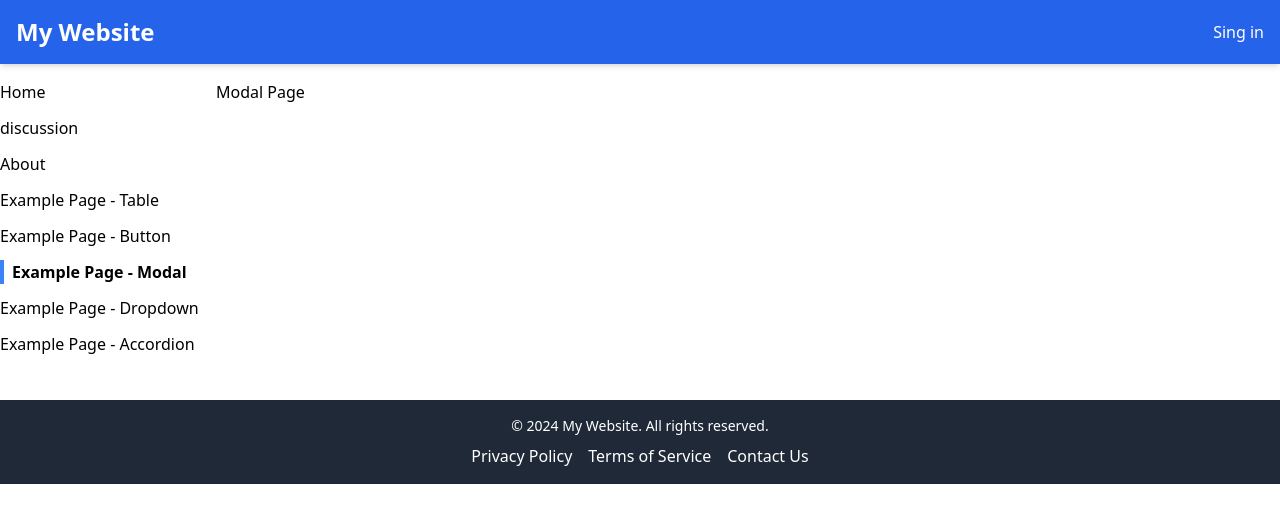
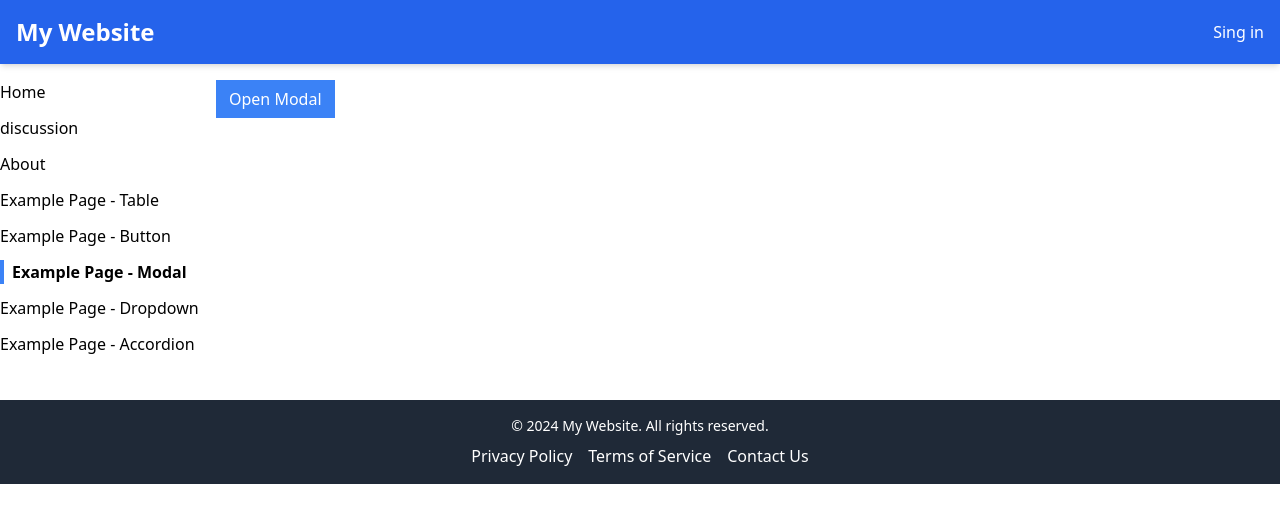
Before and after one commit to kirbeee/thu-senior-project, a React (Create React App) app in the folder client/: page /modal in a window 1280 px wide. Shown: the top 522 px of the page. Built offline with nearby package versions, Linux system fonts and the light colour scheme.

Commit message:
finish the modal example page

```diff
--- a/client/public/index.html
+++ b/client/public/index.html
@@ -39,5 +39,6 @@
       To begin the development, run `npm start` or `yarn start`.
       To create a production bundle, use `npm run build` or `yarn build`.
     -->
+  <div class="modal-container"></div>
   </body>
 </html>
--- /dev/null
+++ b/client/src/components/Modal.js
@@ -0,0 +1,30 @@
+import ReactDOM from "react-dom";
+import { useEffect } from "react";
+
+function Modal({ actionBar, children }) {
+    // When Modal is rendered, you can't scroll the page
+    useEffect(() => {
+        document.body.classList.add('overflow-hidden');
+
+        return () => {
+            document.body.classList.remove('overflow-hidden');
+        }
+    }, [])
+    return ReactDOM.createPortal(
+        <div>
+            <div className="fixed inset-0 bg-gray-300 opacity-80"></div>
+            <div className="fixed inset-40 p-10 bg-white">
+                <div className="flex flex-col justify-between h-full">
+                    {children}
+                    <div className="flex justify-end">
+                        {actionBar}
+                    </div>
+                </div>
+            </div>
+        </div>,
+        document.querySelector('.modal-container')
+    )
+
+}
+
+export default Modal
--- a/client/src/components/Sidebar.js
+++ b/client/src/components/Sidebar.js
@@ -21,9 +21,7 @@
         return <Link
             key={link.label}
             to={link.path}
-            className={classes}
-
-        >
+            className={classes}>
             {link.label}</Link>
     })
 
--- a/client/src/pages/example-page/ModalPage.js
+++ b/client/src/pages/example-page/ModalPage.js
@@ -1,7 +1,36 @@
+import { useState } from "react";
+import Modal from '../../components/Modal';
+import Button from "../../components/Button";
+
 function ModalPage(){
+    const [showModal, setShowModal] = useState(false);
+
+    const handleClick = () => {
+        setShowModal(true);
+    }
+
+    const handleClose = () => {
+        setShowModal(false);
+    }
+
+    const actionBar = (
+        <div>
+            <Button onClick={handleClose} primary >I Accept</Button>
+        </div>)
+
+    const modal = (
+        <Modal onClose={handleClose} actionBar={actionBar}>
+            <p>
+                This is a modal
+            </p>
+        </Modal>)
+
     return(
-        <div>
-            <h1>Modal Page</h1>
+        <div className="relative">
+            <Button onClick={handleClick} primary>
+                Open Modal
+            </Button>
+            {showModal && modal}
         </div>
     )
 }
```
